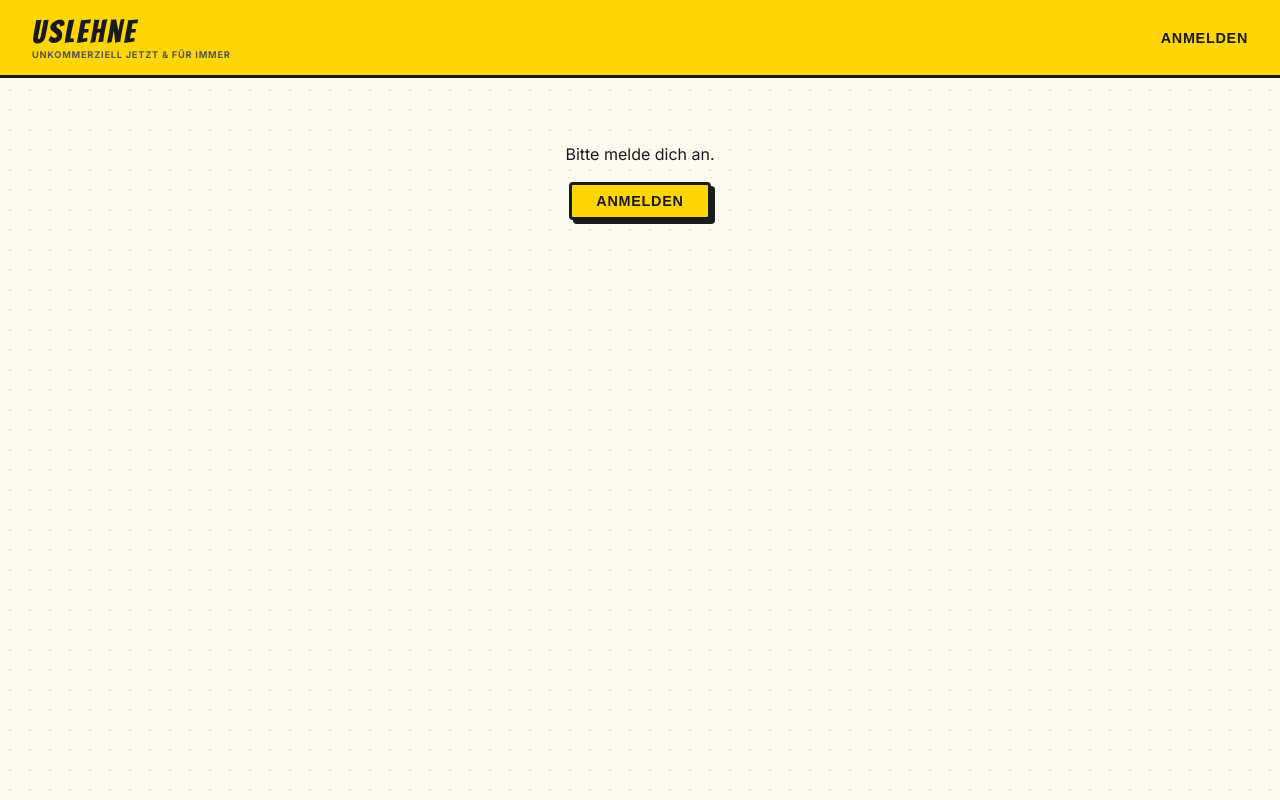
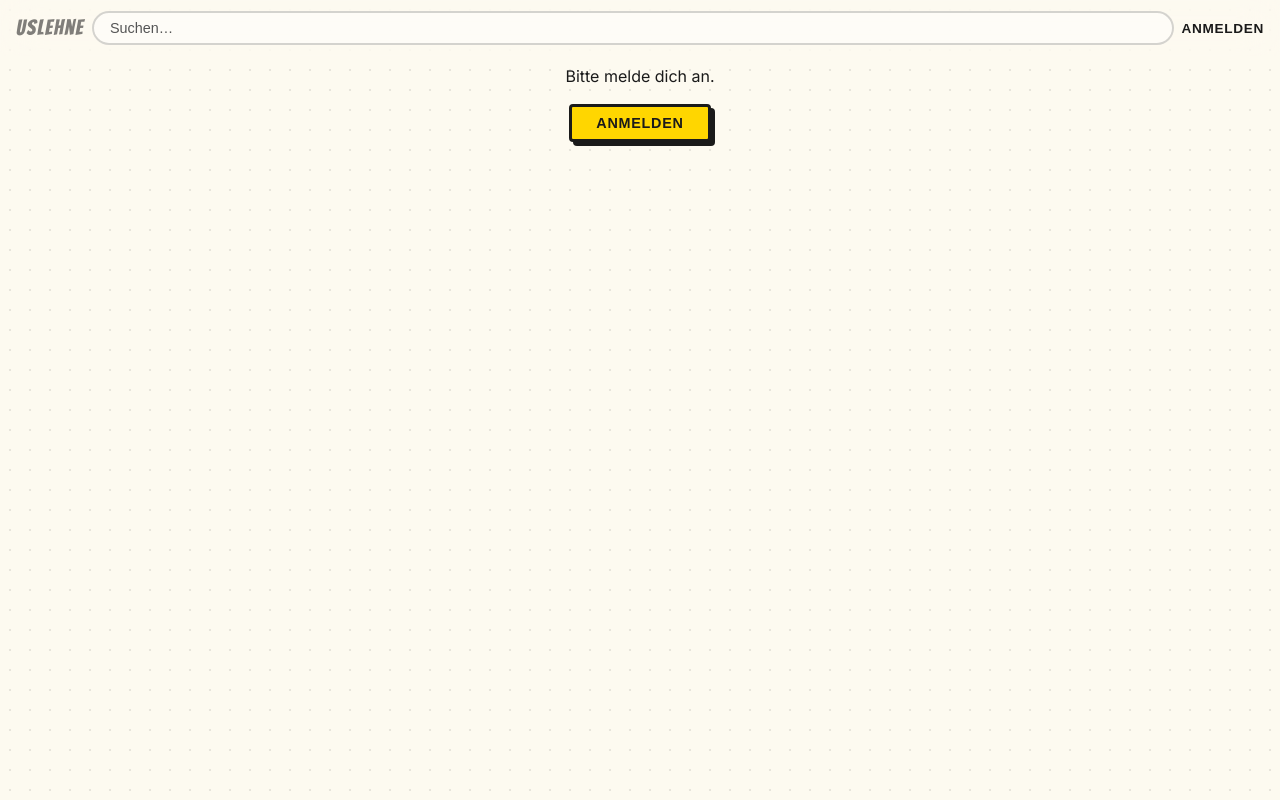
Before and after one commit to dgnaegi/uslehne, a React (Vite) app in the folder frontend/: page /invites in a window 1280 px wide. Built offline with nearby package versions, Linux system fonts and the light colour scheme.

Commit message:
adjust design

```diff
--- a/frontend/src/components/Header.styled.ts
+++ b/frontend/src/components/Header.styled.ts
@@ -1,63 +1,96 @@
 import styled from 'styled-components'
 
 export const Nav = styled.header`
-  background: ${({ theme }) => theme.colors.accent};
-  color: ${({ theme }) => theme.colors.primary};
-  padding: ${({ theme }) => `${theme.spacing.md} ${theme.spacing.xl}`};
+  position: fixed;
+  top: 0;
+  left: 0;
+  right: 0;
+  z-index: 100;
+  height: 56px;
+  padding: 0 ${({ theme }) => theme.spacing.md};
   display: flex;
   align-items: center;
-  justify-content: space-between;
-  border-bottom: ${({ theme }) => theme.border};
-  position: sticky;
-  top: 0;
-  z-index: 100;
-
-  @media (max-width: 600px) {
-    padding: ${({ theme }) => `${theme.spacing.sm} ${theme.spacing.md}`};
-  }
+  gap: ${({ theme }) => theme.spacing.sm};
+  background: rgba(253, 250, 240, 0.55);
+  backdrop-filter: blur(18px);
+  -webkit-backdrop-filter: blur(18px);
 `
 
 export const LogoGroup = styled.div`
+  display: none;
+
+  @media (min-width: 600px) {
     display: flex;
     flex-direction: column;
-  gap: 2px;
+    gap: 1px;
+    flex-shrink: 0;
+  }
 `
 
 export const Logo = styled.span`
   font-family: ${({ theme }) => theme.fontComic};
-  font-size: 2rem;
-  letter-spacing: 0.08em;
+  font-size: 1.35rem;
+  letter-spacing: 0.06em;
   text-transform: lowercase;
   line-height: 1;
+  color: ${({ theme }) => theme.colors.primary};
+  text-decoration: none;
+  opacity: 0.55;
 `
 
 export const LogoClaim = styled.span`
-  font-size: 0.58rem;
-  font-weight: 700;
-  letter-spacing: 0.08em;
-  text-transform: uppercase;
+  display: none;
+`
+
+export const SearchWrapper = styled.div`
+  flex: 1;
+  display: flex;
+  align-items: center;
+`
+
+export const SearchInput = styled.input`
+  width: 100%;
+  height: 34px;
+  padding: 0 ${({ theme }) => theme.spacing.md};
+  border: 2px solid rgba(26, 26, 26, 0.18);
+  border-radius: 999px;
+  font-size: 0.9rem;
+  background: rgba(255, 255, 255, 0.45);
+  color: ${({ theme }) => theme.colors.text};
+  outline: none;
+  transition:
+    border-color 0.15s,
+    background 0.15s;
+
+  &::placeholder {
     color: ${({ theme }) => theme.colors.textMuted};
-  line-height: 1;
+  }
+
+  &:focus {
+    border-color: rgba(26, 26, 26, 0.45);
+    background: rgba(255, 255, 255, 0.75);
+  }
 `
 
 export const DesktopNav = styled.nav`
+  display: none;
+
+  @media (min-width: 600px) {
     display: flex;
     gap: ${({ theme }) => theme.spacing.lg};
     align-items: center;
-
-  @media (max-width: 600px) {
-    display: none;
+    flex-shrink: 0;
   }
 `
 
 export const NavLink = styled.span`
-  font-size: 0.9rem;
+  font-size: 0.85rem;
   font-weight: 600;
   text-transform: uppercase;
   letter-spacing: 0.05em;
   cursor: pointer;
   text-decoration: none;
-  color: inherit;
+  color: ${({ theme }) => theme.colors.primary};
 
   &:hover {
     text-decoration: underline;
@@ -68,12 +101,12 @@ export const NavLink = styled.span`
 export const NavButton = styled.button`
   background: none;
   border: none;
-  font-size: 0.9rem;
+  font-size: 0.85rem;
   font-weight: 600;
   text-transform: uppercase;
   letter-spacing: 0.05em;
   cursor: pointer;
-  color: inherit;
+  color: ${({ theme }) => theme.colors.primary};
   padding: 0;
   display: flex;
   align-items: center;
@@ -89,7 +122,7 @@ export const KudoBadge = styled.span`
   background: ${({ theme }) => theme.colors.primary};
   color: ${({ theme }) => theme.colors.accent};
   font-weight: 700;
-  font-size: 0.75rem;
+  font-size: 0.7rem;
   padding: ${({ theme }) => `2px ${theme.spacing.sm}`};
   border-radius: ${({ theme }) => theme.radius};
 `
@@ -100,7 +133,7 @@ export const KontoWrapper = styled.div`
 
 export const DropdownMenu = styled.div`
   position: absolute;
-  top: calc(100% + 12px);
+  top: calc(100% + 8px);
   right: 0;
   background: ${({ theme }) => theme.colors.surface};
   border: ${({ theme }) => theme.border};
@@ -111,7 +144,8 @@ export const DropdownMenu = styled.div`
   flex-direction: column;
   overflow: hidden;
 
-  a, button {
+  a,
+  button {
     display: block;
     padding: ${({ theme }) => `${theme.spacing.sm} ${theme.spacing.md}`};
     font-size: 0.9rem;
@@ -136,41 +170,42 @@ export const DropdownMenu = styled.div`
 `
 
 export const HamburgerBtn = styled.button`
-  display: none;
   background: none;
   border: none;
-  font-size: 1.6rem;
+  font-size: 1.5rem;
   cursor: pointer;
-  color: inherit;
+  color: ${({ theme }) => theme.colors.primary};
   line-height: 1;
-  padding: 0;
+  padding: ${({ theme }) => theme.spacing.xs};
+  flex-shrink: 0;
+  display: flex;
+  align-items: center;
+  justify-content: center;
 
-  @media (max-width: 600px) {
-    display: block;
+  @media (min-width: 600px) {
+    display: none;
   }
 `
 
 export const MobileMenu = styled.div`
-  display: none;
-
-  @media (max-width: 600px) {
+  position: fixed;
+  top: 56px;
+  left: 0;
+  right: 0;
+  bottom: 0;
+  background: ${({ theme }) => theme.colors.surface};
+  z-index: 99;
   display: flex;
   flex-direction: column;
-    position: absolute;
-    top: 100%;
-    left: 0;
-    right: 0;
-    background: ${({ theme }) => theme.colors.surface};
-    border-bottom: ${({ theme }) => theme.border};
-    box-shadow: ${({ theme }) => theme.shadowMd};
-    z-index: 99;
+  overflow-y: auto;
 
-    a, button {
+  a,
+  button {
     display: flex;
     align-items: center;
     gap: ${({ theme }) => theme.spacing.sm};
-      padding: ${({ theme }) => `${theme.spacing.md} ${theme.spacing.xl}`};
-      font-size: 1rem;
+    padding: ${({ theme }) => `${theme.spacing.lg} ${theme.spacing.xl}`};
+    font-size: 1.1rem;
     font-weight: 700;
     text-transform: uppercase;
     letter-spacing: 0.05em;
@@ -191,5 +226,4 @@ export const MobileMenu = styled.div`
       background: ${({ theme }) => theme.colors.accent};
     }
   }
-  }
 `
--- a/frontend/src/components/Header.tsx
+++ b/frontend/src/components/Header.tsx
@@ -7,6 +7,8 @@ import {
   LogoGroup,
   Logo,
   LogoClaim,
+  SearchWrapper,
+  SearchInput,
   DesktopNav,
   NavLink,
   NavButton,
@@ -47,19 +49,27 @@ export function Header() {
   }
 
   return (
-    <Nav style={{ position: 'relative' }}>
+    <Nav>
       <LogoGroup>
         <Logo as={Link} to="/offers">
-          us<span>lehne</span>
+          uslehne
         </Logo>
-        <LogoClaim>Unkommerziell jetzt &amp; für immer</LogoClaim>
+        <LogoClaim />
       </LogoGroup>
+
+      <SearchWrapper>
+        <SearchInput type="search" placeholder="Suchen…" readOnly />
+      </SearchWrapper>
 
       <DesktopNav>
         {user ? (
           <>
-            <NavLink as={Link} to="/transactions">{t('nav.transactions')}</NavLink>
-            <NavLink as={Link} to="/my-offers">{t('nav.myOffers')}</NavLink>
+            <NavLink as={Link} to="/transactions">
+              {t('nav.transactions')}
+            </NavLink>
+            <NavLink as={Link} to="/my-offers">
+              {t('nav.myOffers')}
+            </NavLink>
             <KontoWrapper ref={kontoRef}>
               <NavButton onClick={() => setKontoOpen((o) => !o)}>
                 {t('nav.account')}
@@ -67,8 +77,12 @@ export function Header() {
               </NavButton>
               {kontoOpen && (
                 <DropdownMenu>
-                  <Link to="/invites" onClick={() => setKontoOpen(false)}>{t('nav.invites')}</Link>
-                  <Link to="/profile" onClick={() => setKontoOpen(false)}>{t('nav.profile')}</Link>
+                  <Link to="/invites" onClick={() => setKontoOpen(false)}>
+                    {t('nav.invites')}
+                  </Link>
+                  <Link to="/profile" onClick={() => setKontoOpen(false)}>
+                    {t('nav.profile')}
+                  </Link>
                   <button onClick={handleLogout}>{t('nav.logout')}</button>
                 </DropdownMenu>
               )}
@@ -87,16 +101,27 @@ export function Header() {
         <MobileMenu>
           {user ? (
             <>
-              <Link to="/transactions" onClick={closeMobile}>🤝 {t('nav.transactions')}</Link>
-              <Link to="/my-offers" onClick={closeMobile}>📦 {t('nav.myOffers')}</Link>
-              <Link to="/invites" onClick={closeMobile}>🔗 {t('nav.invites')}</Link>
+              <Link to="/transactions" onClick={closeMobile}>
+                🤝 {t('nav.transactions')}
+              </Link>
+              <Link to="/my-offers" onClick={closeMobile}>
+                📦 {t('nav.myOffers')}
+              </Link>
+              <Link to="/invites" onClick={closeMobile}>
+                🔗 {t('nav.invites')}
+              </Link>
               <Link to="/profile" onClick={closeMobile}>
                 💰 {user.kudosBalance} Kudos
               </Link>
               <button onClick={handleLogout}>🚪 {t('nav.logout')}</button>
             </>
           ) : (
-            <button onClick={() => { openAuthModal(); closeMobile() }}>
+            <button
+              onClick={() => {
+                openAuthModal()
+                closeMobile()
+              }}
+            >
               {t('nav.login')}
             </button>
           )}
--- a/frontend/src/components/Layout.styled.ts
+++ b/frontend/src/components/Layout.styled.ts
@@ -5,9 +5,11 @@ export const PageWrapper = styled.main`
   max-width: ${({ theme }) => theme.maxWidth};
   margin: 0 auto;
   padding: ${({ theme }) => theme.spacing.xl};
+  padding-top: calc(56px + ${({ theme }) => theme.spacing.lg});
 
   @media (max-width: 600px) {
     padding: ${({ theme }) => theme.spacing.md};
+    padding-top: calc(56px + ${({ theme }) => theme.spacing.md});
   }
 `
 
--- a/frontend/src/components/OfferCard.tsx
+++ b/frontend/src/components/OfferCard.tsx
@@ -1,7 +1,16 @@
 import { Link } from 'react-router-dom'
 import { useTranslation } from 'react-i18next'
 import type { Offer } from '../api/types'
-import { Card, CardImage, CardOverlay, CardTitle, CardMeta, TypeBadge } from './OfferCard.styled'
+import {
+  Card,
+  CardImage,
+  CardOverlay,
+  TypeBadge,
+  CardTitle,
+  CardMeta,
+  CardZip,
+  CardOwner,
+} from './OfferCard.styled'
 
 interface Props {
   offer: Offer
@@ -23,8 +32,10 @@ export function OfferCard({ offer }: Props) {
         <TypeBadge $type={offer.type}>{t(`offerType.${offer.type}`)}</TypeBadge>
         <CardTitle>{offer.title}</CardTitle>
         <CardMeta>
-          <span>📍 {offer.address.city}</span>
-          <span>@{offer.owner.username}</span>
+          <CardZip>
+            📍 {offer.address.zip} {offer.address.city}
+          </CardZip>
+          <CardOwner>@{offer.owner.username}</CardOwner>
         </CardMeta>
       </CardOverlay>
     </Card>
--- a/frontend/src/components/OfferGrid.tsx
+++ b/frontend/src/components/OfferGrid.tsx
@@ -1,6 +1,6 @@
 import type { Offer } from '../api/types'
 import { OfferCard } from './OfferCard'
-import { Grid, Empty } from './OfferGrid.styled'
+import { Feed, Empty } from './OfferGrid.styled'
 
 interface Props {
   offers: Offer[]
@@ -10,10 +10,10 @@ interface Props {
 export function OfferGrid({ offers, emptyMessage }: Props) {
   if (offers.length === 0) return <Empty>{emptyMessage}</Empty>
   return (
-    <Grid>
+    <Feed>
       {offers.map((offer) => (
         <OfferCard key={offer.id} offer={offer} />
       ))}
-    </Grid>
+    </Feed>
   )
 }
```
Also changed, not shown: frontend/src/components/OfferCard.styled.ts (+50 -50 lines), frontend/src/components/OfferGrid.styled.ts (+12 -21 lines), frontend/src/routes/OffersPage.tsx (+7 -31 lines). Lines whose indentation alone changed are shown as unchanged.
